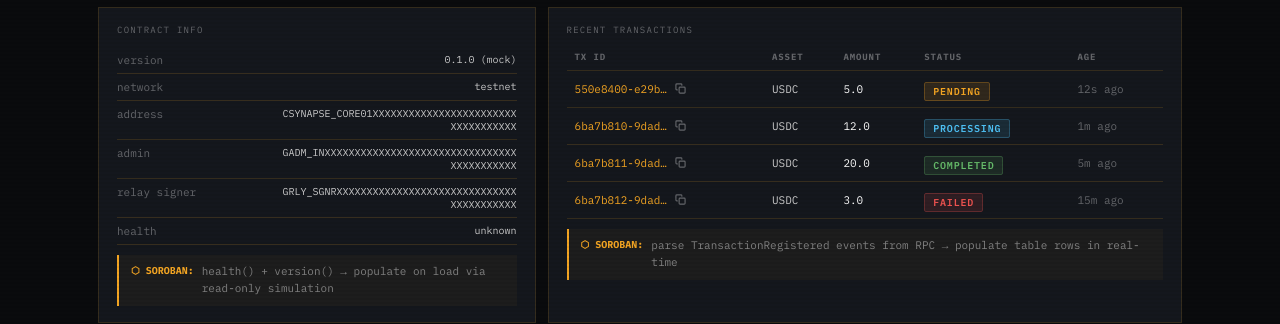
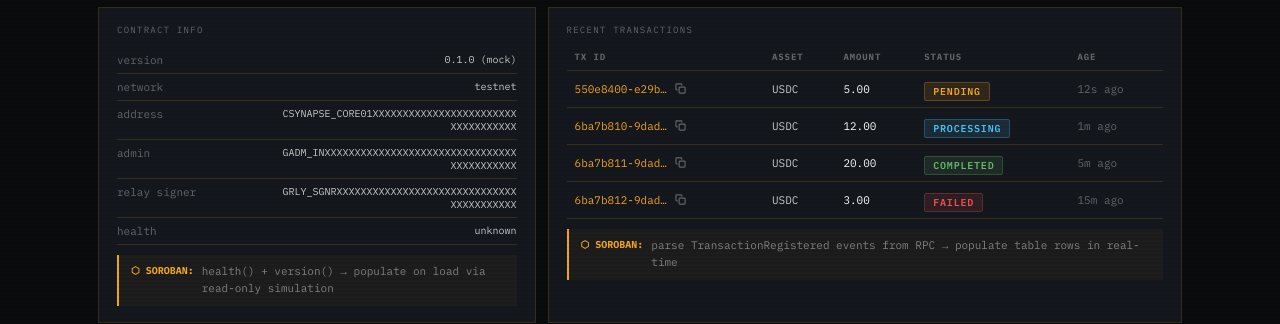
Before and after one commit to Synapse-bridgez/synapse-web, a Next.js app: page / in a window 1280 px wide. Shown: the part 394-718 px from the top of the page. Built offline with nearby package versions, Linux system fonts and the light colour scheme; no server answers.

Commit message:
Unify amount display via formatAmount

```diff
--- a/components/dashboard/RecentTxTable.tsx
+++ b/components/dashboard/RecentTxTable.tsx
@@ -5,7 +5,7 @@ import { SorobanTip } from "@/components/ui/SorobanTip";
 import { Badge } from "@/components/ui/Badge";
 import { CopyButton } from "@/components/ui/CopyButton";
 import { AMBER, BG3, BORDER, DIM } from "@/lib/constants";
-import { shortId, elapsed } from "@/lib/utils";
+import { shortId, elapsed, formatAmount } from "@/lib/utils";
 import type { Transaction } from "@/lib/types";
 
 interface RecentTxTableProps {
@@ -70,7 +70,7 @@ const RecentTxRow = memo(function RecentTxRow({ tx, onSelect }: RecentTxRowProps
         </div>
       </td>
       <td style={ASSET_STYLE}>{tx.asset}</td>
-      <td style={AMOUNT_STYLE}>{tx.amount.toFixed(1)}</td>
+      <td style={AMOUNT_STYLE}>{formatAmount(tx.amount)}</td>
       <td style={CELL_STYLE}>
         <Badge status={tx.status} />
       </td>
--- a/components/transactions/TxDetailModal.tsx
+++ b/components/transactions/TxDetailModal.tsx
@@ -4,6 +4,7 @@ import { ActionButton } from "@/components/ui/ActionButton";
 import { SorobanTip } from "@/components/ui/SorobanTip";
 import { CopyButton } from "@/components/ui/CopyButton";
 import { STATUS_META, AMBER, BG1, BORDER, DIM } from "@/lib/constants";
+import { formatAmount } from "@/lib/utils";
 import type { Transaction } from "@/lib/types";
 
 interface TxDetailModalProps {
@@ -17,7 +18,7 @@ export function TxDetailModal({ tx, onClose }: TxDetailModalProps) {
   const fields: [string, string][] = [
     ["id", tx.id],
     ["asset", tx.asset],
-    ["amount", `${tx.amount} USDC`],
+    ["amount", `${formatAmount(tx.amount)} USDC`],
     ["from", tx.from],
     ["to", tx.to],
     ["memo", tx.memo],
--- a/components/transactions/TxTable.tsx
+++ b/components/transactions/TxTable.tsx
@@ -3,7 +3,7 @@ import { memo, type CSSProperties } from "react";
 import { Badge } from "@/components/ui/Badge";
 import { CopyButton } from "@/components/ui/CopyButton";
 import { AMBER, BG3, BORDER, DIM } from "@/lib/constants";
-import { shortId, elapsed } from "@/lib/utils";
+import { shortId, elapsed, formatAmount } from "@/lib/utils";
 import type { Transaction } from "@/lib/types";
 
 interface TxTableProps {
@@ -73,7 +73,7 @@ const TxRow = memo(function TxRow({ tx, onSelect }: TxRowProps) {
         </div>
       </td>
       <td style={ASSET_STYLE}>{tx.asset}</td>
-      <td style={AMOUNT_STYLE}>{tx.amount.toFixed(1)}</td>
+      <td style={AMOUNT_STYLE}>{formatAmount(tx.amount)}</td>
       <td style={CELL_STYLE}>
         <div style={FLEX_CELL_STYLE}>
           <span style={ADDRESS_STYLE}>{tx.from.slice(0, 10)}…</span>
```
